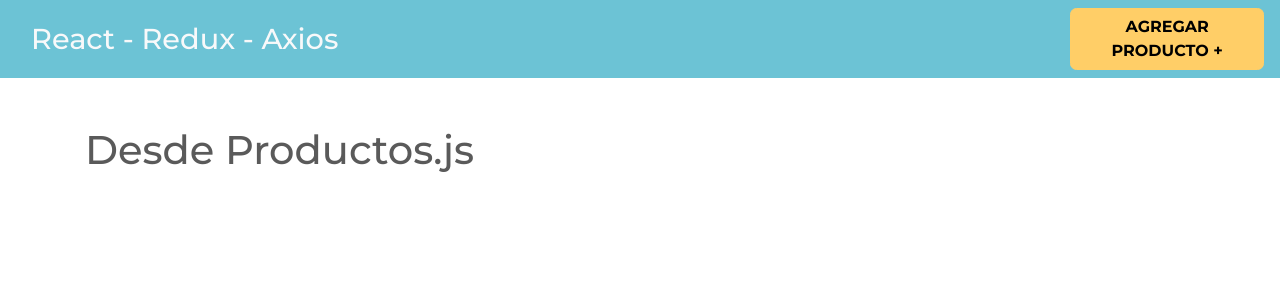
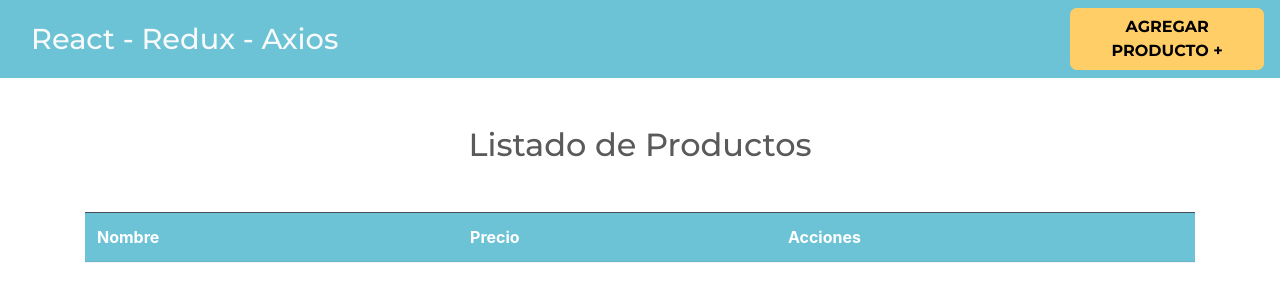
Before and after one commit to fernandocompean/React-Redux, a React (Create React App) app: page / in a window 1280 px wide. Shown: the top 302 px of the page. Built offline with nearby package versions, Linux system fonts and the light colour scheme.

Commit message:
[add]: product's head added

```diff
--- a/src/components/Productos.js
+++ b/src/components/Productos.js
@@ -1,8 +1,22 @@
-import React from 'react';
+import React, {Fragment} from 'react';
 
 const Productos = () => {
     return (
-        <h1>Desde Productos.js</h1>
+        <Fragment>
+           <h2 className="text-center my-5">Listado de Productos</h2>
+
+           <table className="table table-striped">
+               <thead className="bg-info table-dark">
+                    <tr>
+                        <th scope="col">Nombre</th>
+                        <th scope="col">Precio</th>
+                        <th scope="col">Acciones</th>
+                    </tr>
+               </thead>
+               <tbody>
+               </tbody>
+           </table>
+       </Fragment>
      );
 }
 
```
